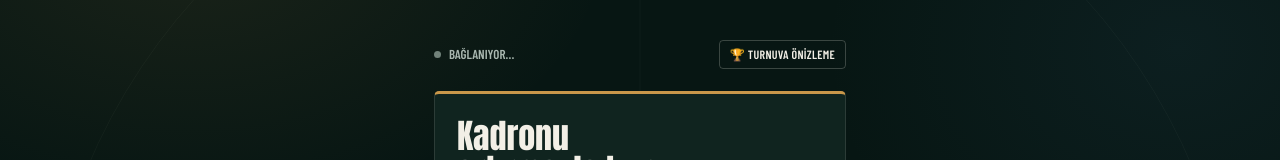
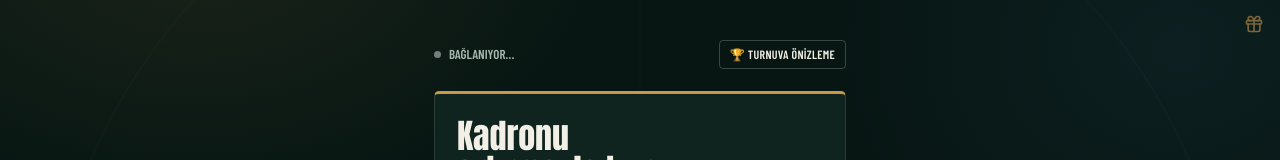
Before and after one commit to ardagokmenyigit/futbol_acik_arttirma, a React (Vite) app in the folder packages/client/: page / in a window 1280 px wide. Shown: the top 160 px of the page. Built offline with nearby package versions, Linux system fonts and the light colour scheme; no server answers.

Commit message:
feat: easter egg hediye kutusu eklendi

```diff
--- a/packages/client/src/App.tsx
+++ b/packages/client/src/App.tsx
@@ -113,6 +113,55 @@ export function App() {
   return (
     <>
       <div className="pitch-mark" />
+      <a
+        href="/easter-target.jpg"
+        target="_blank"
+        rel="noopener noreferrer"
+        aria-label="Sürpriz Hediye"
+        title="Sürpriz"
+        style={{
+          position: 'fixed',
+          top: '10px',
+          right: '12px',
+          zIndex: 999,
+          display: 'inline-flex',
+          alignItems: 'center',
+          justifyContent: 'center',
+          color: 'var(--gold)',
+          opacity: 0.6,
+          transition: 'opacity 0.2s ease, transform 0.2s ease, filter 0.2s ease',
+          cursor: 'pointer',
+          padding: '4px',
+          textDecoration: 'none',
+        }}
+        onMouseEnter={(e) => {
+          e.currentTarget.style.opacity = '1';
+          e.currentTarget.style.transform = 'scale(1.2) rotate(-6deg)';
+          e.currentTarget.style.filter = 'drop-shadow(0 0 6px rgba(201, 151, 74, 0.6))';
+        }}
+        onMouseLeave={(e) => {
+          e.currentTarget.style.opacity = '0.6';
+          e.currentTarget.style.transform = 'scale(1) rotate(0deg)';
+          e.currentTarget.style.filter = 'none';
+        }}
+      >
+        <svg
+          width="20"
+          height="20"
+          viewBox="0 0 24 24"
+          fill="none"
+          stroke="currentColor"
+          strokeWidth="2"
+          strokeLinecap="round"
+          strokeLinejoin="round"
+          style={{ display: 'block' }}
+        >
+          <rect x="3" y="8" width="18" height="4" rx="1" />
+          <path d="M12 8v13" />
+          <path d="M19 12v7a2 2 0 0 1-2 2H7a2 2 0 0 1-2-2v-7" />
+          <path d="M7.5 8a2.5 2.5 0 0 1 0-5A4.8 8 0 0 1 12 8a4.8 8 0 0 1 4.5-5 2.5 2.5 0 0 1 0 5" />
+        </svg>
+      </a>
       <div className="app">
         <div
           className="status-row"
```
Also changed, not shown: packages/client/public/easter-target.jpg (added).
